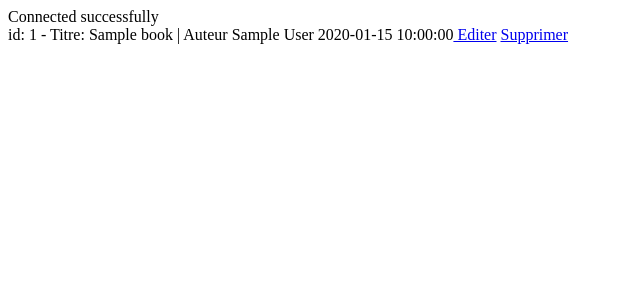
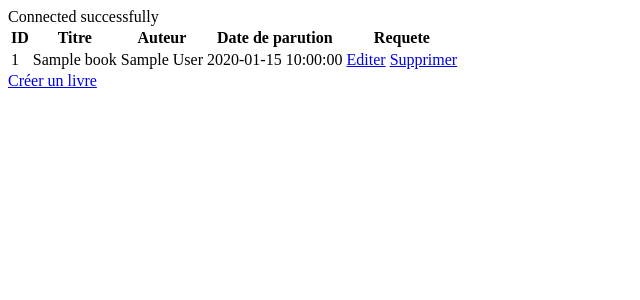
Before and after one commit to nicolas-web972/bibliotheque, a PHP site: page /read.php in a window 1280 px wide. Shown: the top 300 px of the page, without its empty margins (0-640 px from the left). Run offline with PHP 8.4, Linux system fonts and the light colour scheme; tables that the repository leaves empty or names only in its code hold one stand-in row (values such as "Sample post").

Commit message:
update design on read file

```diff
--- a/read.php
+++ b/read.php
@@ -19,15 +19,20 @@ JOIN author on book.author_id = author.id";
 $result = $conn->query($sql);
 
 if ($result->num_rows > 0) {
+  echo "<table><tr><th> ID</th><th> Titre</th><th> Auteur</th><th> Date de parution</th><th colspan=2> Requete</th></tr>";
   // output data of each row
   while($row = $result->fetch_assoc()) {
-    echo "id: " . $row["id"]. " - Titre: " . $row["title"]. " | Auteur " . $row["firstname"] ." ". $row["lastname"]. " " . $row["date"]. "<a href= 'update.php?id=".$row["id"]."'>  Editer</a>" . " ". "<a href= 'delete.php?id=".$row["id"]."'>  Supprimer</a><br>";
+    echo "<tr><td>" . $row["id"]. "</td><td>" . $row["title"]. "</td><td>" . $row["firstname"] ." ". $row["lastname"]. " </td><td>" . $row["date"]. "</td><td><a href= 'update.php?id=".$row["id"]."'>  Editer</a></td><td>" . " ". "<a href= 'delete.php?id=".$row["id"]."'>  Supprimer</a></td></td>";
   }
+  echo "</table>";
 } else {
   echo "0 results";
 }
 $conn->close();
 
+echo "<a href= 'create.php'>  Créer un livre </a></td></td>";
+
+
 
 
 ?>
```
